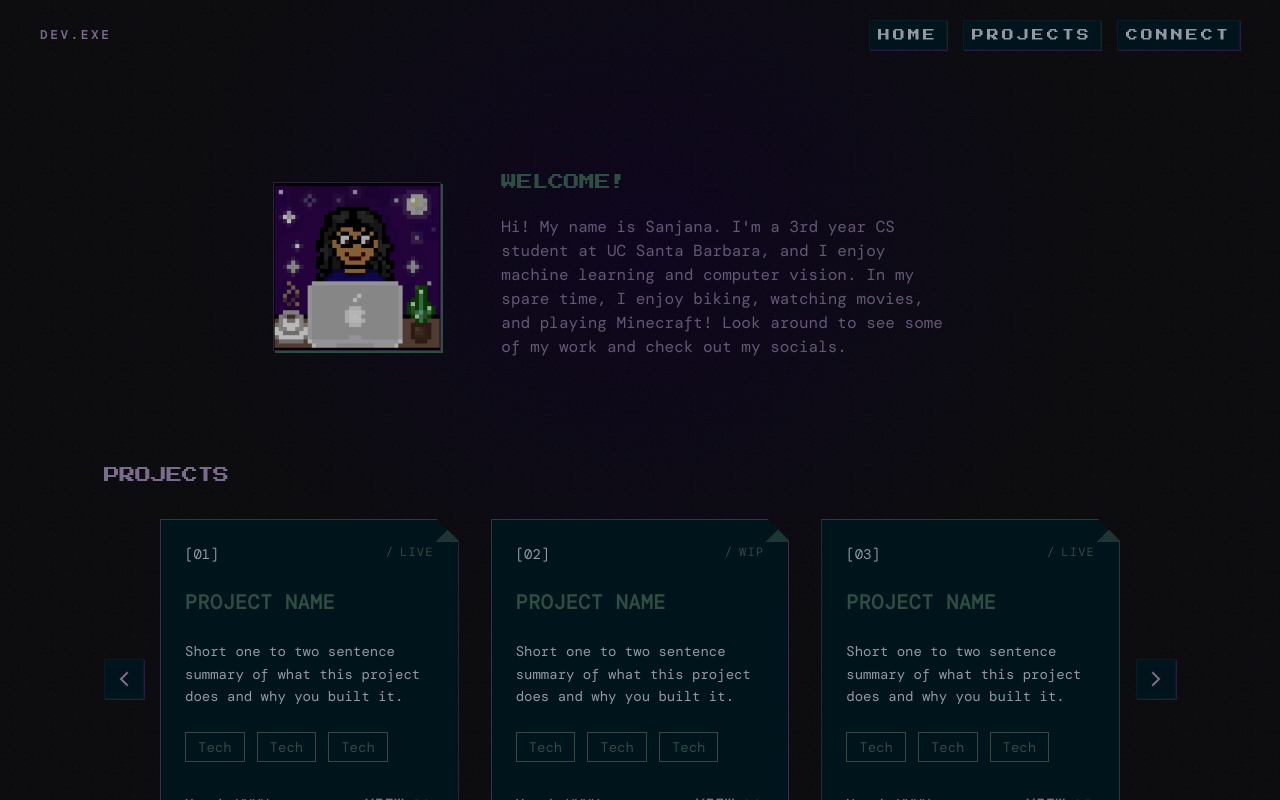
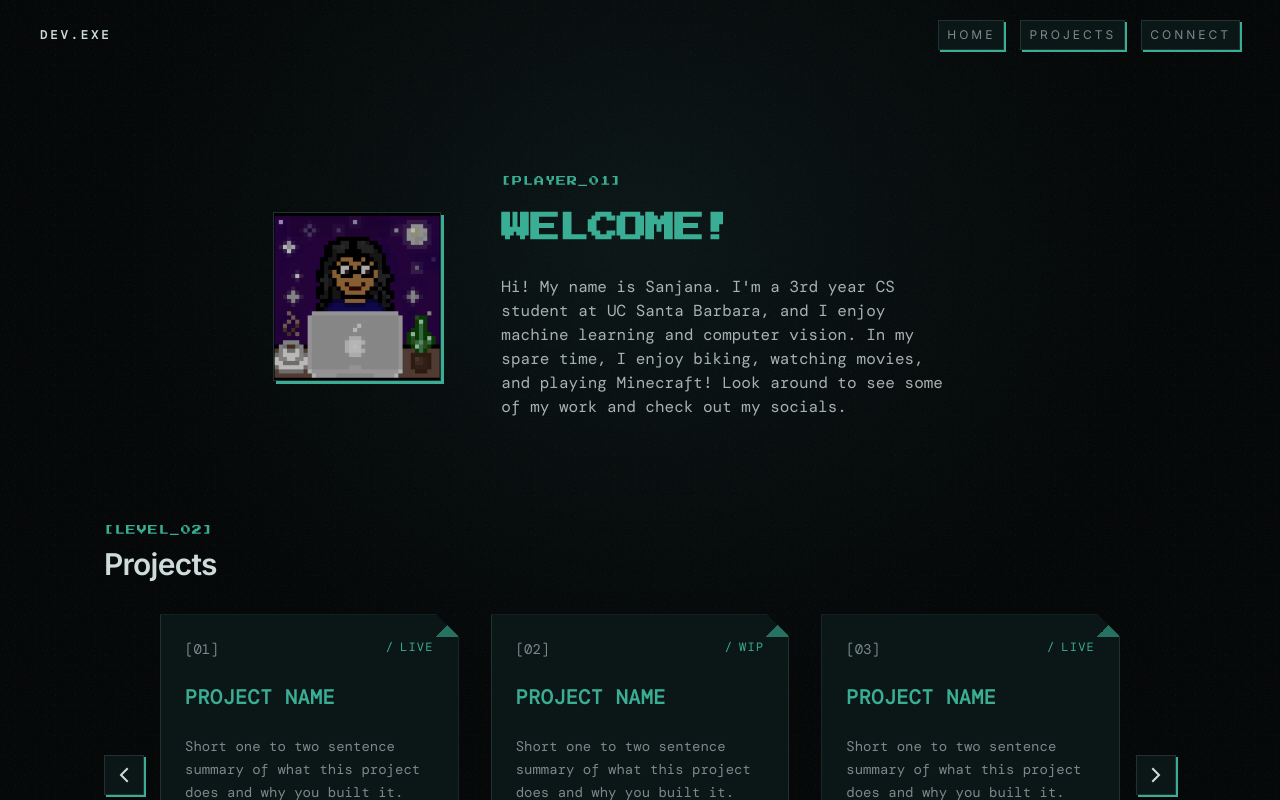
Before and after one commit to sanjanab1/portfolio, a Next.js app in the folder blog/: page / in a window 1280 px wide. Shown: the top 800 px of the page. Built offline with nearby package versions, Linux system fonts and the light colour scheme.

Commit message:
feat(ui): simplifying color scheme and font

```diff
--- a/blog/app/global.css
+++ b/blog/app/global.css
@@ -44,39 +44,41 @@
   --color-film-cream: var(--film-cream);
   --color-film-sprocket: var(--film-sprocket);
   --color-link: var(--link);
+  --font-pixel: var(--font-pixel);
 }
 
 :root {
   --radius: 0.125rem;
-  --background: oklch(0% 0 0);
-  --foreground: rgb(123, 107, 140);
-  --card: oklch(17.778% 0.03352 224.425);
-  --card-foreground: rgb(10, 28, 35);
-  --popover: oklch(0.23 0.028 264);
-  --popover-foreground: oklch(0.94 0.02 85);
-  --primary: oklch(25.535% 0.06019 300.985);
-  --primary-foreground: oklch(0.17 0.012 60);
-  --secondary: oklch(27.158% 0.04411 305.589);
-  --secondary-foreground: oklch(0.94 0.02 85);
-  --muted: oklch(0.26 0.026 264);
-  --muted-foreground: oklch(0.68 0.02 264);
-  --accent: oklch(39.261% 0.04085 171.741);
-  --accent-foreground: oklch(0.15 0.02 264);
+  --background: oklch(0.14 0.012 200);
+  --foreground: oklch(0.88 0.015 200);
+  --card: oklch(0.19 0.016 200);
+  --card-foreground: oklch(0.88 0.015 200);
+  --popover: oklch(0.19 0.016 200);
+  --popover-foreground: oklch(0.88 0.015 200);
+  --primary: oklch(0.62 0.1 175);
+  --primary-foreground: oklch(0.14 0.012 200);
+  --secondary: oklch(0.24 0.018 200);
+  --secondary-foreground: oklch(0.88 0.015 200);
+  --muted: oklch(0.22 0.016 200);
+  --muted-foreground: oklch(0.62 0.02 200);
+  --accent: oklch(0.68 0.11 175);
+  --accent-foreground: oklch(0.14 0.012 200);
   --destructive: oklch(0.58 0.19 28);
   --destructive-foreground: oklch(0.95 0.02 85);
-  --border: oklch(33.052% 0.0435 303.171);
-  --input: oklch(32.836% 0.04294 299.316);
-  --ring: oklch(52.317% 0.25187 295.816);
+  --border: oklch(0.3 0.02 200);
+  --input: oklch(0.3 0.02 200);
+  --ring: oklch(0.62 0.1 175);
   --film-cream: oklch(0.94 0.02 85);
   --film-sprocket: oklch(0.13 0.01 60);
-  --link: oklch(41.71% 0.1137 250.187);
+  --link: oklch(0.68 0.11 175);
   --gradient-vignette: radial-gradient(
     ellipse at 50% 30%,
-    oklch(12.48% 0.05982 298.637) 0%,
-    rgb(8 8 11) 50%
+    oklch(0.18 0.016 200) 0%,
+    oklch(0.1 0.01 200) 60%
   );
-  --shadow-halation: 0 0 60px -10px oklch(55.111% 0.25521 304.313 / 0.35);
-  --font-display: 'Press_Start_2P', Georgia, serif;
+  --shadow-halation: 0 0 60px -10px oklch(0.68 0.11 175 / 0.3);
+  --font-display: 'Inter', ui-sans-serif, system-ui, sans-serif;
+  --font-pixel: 'Press_Start_2P', monospace;
   --font-mono: 'DM_Mono', Courier, monospace;
 
   --sh-class: var(--primary);
@@ -86,9 +88,8 @@
   --sh-keyword: var(--accent);
   --sh-comment: var(--muted-foreground);
   --sh-jsxliterals: var(--primary);
-  --sh-property: oklch(52.649% 0.25212 296.901);
-  --sh-entity: oklch(52.649% 0.25212 296.901);
-  --box-color: rgb(169, 58, 58);
+  --sh-property: oklch(0.62 0.1 175);
+  --sh-entity: oklch(0.62 0.1 175);
 }
 
 @layer base {
@@ -123,14 +124,14 @@
 
 @utility pixel-box {
   border-radius: 0;
-  border: 1px solid var(--color-secondary);
-  box-shadow: 2px 2px 0 0 var(--color-accent);
+  border: 1px solid var(--color-border);
+  box-shadow: 3px 3px 0 0 var(--color-accent);
 }
 
 @utility pixel-box-sm {
   border-radius: 0;
-  border: 1px solid var(--color-card-foreground);
-  box-shadow: 1px 1px 0 0 var(--color-primary);
+  border: 1px solid var(--color-border);
+  box-shadow: 2px 2px 0 0 var(--color-accent);
 }
 
 @utility terminal-box {
--- a/blog/app/layout.tsx
+++ b/blog/app/layout.tsx
@@ -1,24 +1,22 @@
 import './global.css'
 import type { Metadata } from 'next'
-import { Bitcount_Ink, DM_Mono, Silkscreen, Press_Start_2P} from 'next/font/google'
+import { DM_Mono, Press_Start_2P, Inter } from 'next/font/google'
 import { Navbar } from './components/nav'
 import { Analytics } from '@vercel/analytics/react'
 import { SpeedInsights } from '@vercel/speed-insights/next'
 import Footer from './components/footer'
 import { baseUrl } from './sitemap'
 
-const pressStart2P = Press_Start_2P({
+const inter = Inter({
   subsets: ['latin'],
-  weight: '400',
   variable: '--font-display',
   display: 'swap',
 })
 
-
-const silkscreen = Silkscreen({
+const pressStart2P = Press_Start_2P({
   subsets: ['latin'],
   weight: '400',
-  variable: '--font-display',
+  variable: '--font-pixel',
   display: 'swap',
 })
 
@@ -67,7 +65,7 @@ export default function RootLayout({
   return (
     <html
       lang="en"
-      className={cx('dark', pressStart2P.variable, dmMono.variable)}
+      className={cx('dark', inter.variable, pressStart2P.variable, dmMono.variable)}
     >
       <body className="antialiased grain relative">
         <div className="sprocket-rail sprocket-rail-left" aria-hidden="true" />
--- a/blog/app/page.tsx
+++ b/blog/app/page.tsx
@@ -77,8 +77,11 @@ export default function Page() {
         </div>
 
         <div className="md:col-full">
-          <h1 className="font-display text-accent text-base md:text-base leading-[1.05] tracking-tight">
-            <TextScramble className="font-display" duration={1000} replayIntervalMs={20000}>
+          <p className="mb-3 font-pixel text-[10px] tracking-widest text-accent">
+            [PLAYER_01]
+          </p>
+          <h1 className="font-display text-foreground text-4xl md:text-5xl font-semibold leading-[1.05] tracking-tight">
+            <TextScramble className="font-pixel text-2xl md:text-3xl text-accent" duration={1000} replayIntervalMs={20000}>
               WELCOME!
             </TextScramble>
           </h1>
@@ -91,15 +94,17 @@ export default function Page() {
       </section>
 
       <section id="projects" className="py-16">
-        <h2 className="mb-8 font-display tracking-tight text-foreground">
-          PROJECTS
+        <p className="mb-2 font-pixel text-[10px] tracking-widest text-accent">[LEVEL_02]</p>
+        <h2 className="mb-8 font-display text-2xl md:text-3xl font-semibold tracking-tight text-foreground">
+          Projects
         </h2>
         <ProjectCarousel projects={projects} />
       </section>
 
       <section id="connect" className="py-16">
-        <h2 className="font-display tracking-tight text-foreground">
-          LET&apos;S CONNECT!
+        <p className="mb-2 font-pixel text-[10px] tracking-widest text-accent">[LEVEL_03]</p>
+        <h2 className="mb-8 font-display text-2xl md:text-3xl font-semibold tracking-tight text-foreground">
+          Let&apos;s Connect!
         </h2>
         <div className="flex flex-wrap items-center justify-center gap-4">
           {socials.map((social) => (
```
